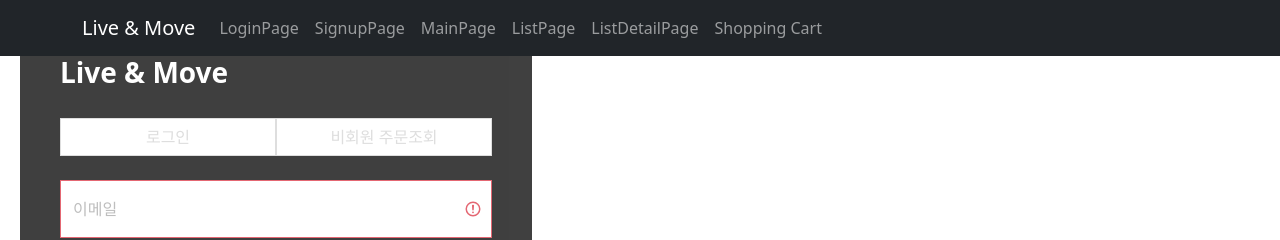
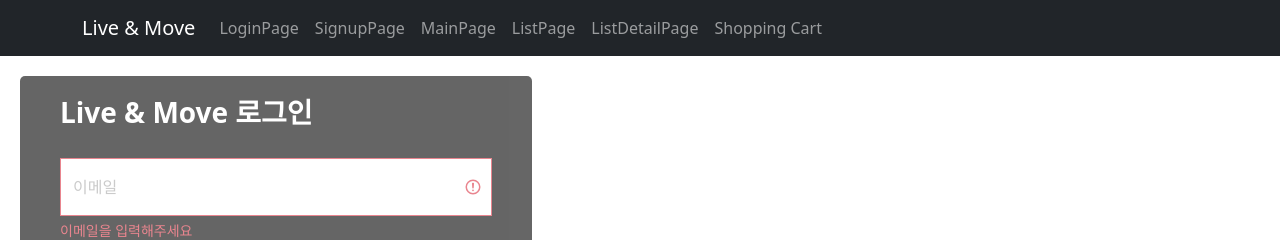
Before and after one commit to Live-Move/LM-React, a React (Create React App) app in the folder live-and-move/: page /user/login/test in a window 1280 px wide. Shown: the top 240 px of the page. Built offline with nearby package versions, Linux system fonts and the light colour scheme.

Commit message:
feat:[Login] Kakao social login

```diff
--- a/live-and-move/package.json
+++ b/live-and-move/package.json
@@ -6,11 +6,13 @@
     "@testing-library/jest-dom": "^5.17.0",
     "@testing-library/react": "^13.4.0",
     "@testing-library/user-event": "^13.5.0",
+    "axios": "^1.7.7",
     "bootstrap": "^5.3.3",
     "react": "^18.3.1",
     "react-bootstrap": "^2.10.4",
     "react-dom": "^18.3.1",
     "react-icons": "^5.3.0",
+    "react-kakao-login": "^2.1.1",
     "react-responsive": "^10.0.0",
     "react-router-dom": "^6.26.1",
     "react-scripts": "5.0.1",
--- a/live-and-move/src/Login/CSS/LoginCss.js
+++ b/live-and-move/src/Login/CSS/LoginCss.js
@@ -1,4 +1,5 @@
 import Button from "react-bootstrap/esm/Button";
+import KakaoLogin from "react-kakao-login";
 import styled from "styled-components";
 
 // LoginPage.jsx
@@ -12,16 +13,17 @@ export const FieldMessage = styled.h6`
 export const MainContainer = styled.div`
   display: flex;
   flex-direction: column;
-  background-color: ${(props) => props.bgColor};
-  opacity: 0.75;
+  background-color: ${(props) => props.bg_color};
+  border-radius: 5px;
+  opacity: 0.6;
   max-width: 650px;
   min-width: 450px;
   max-height: 940px;
   width: 40%;
   height: auto;
   color: white;
-  margin: 0px 20px 20px 20px;
-  padding: 0px 40px 12px 40px;
+  margin: 20px;
+  padding: 20px 40px 12px 40px;
   gap: 4px;
 `;
 
@@ -39,9 +41,9 @@ export const ButtonInLogin = styled(Button)`
   margin-bottom: 4px;
   border-radius: 0;
   width: 100%;
-  background-color: ${(props) => props.backColor};
-  border-color: ${(props) => props.borderColor};
-  color: ${(props) => props.fontColor};
+  background-color: ${(props) => props.bg_color};
+  border-color: ${(props) => props.border_color};
+  color: ${(props) => props.font_color};
   transition-duration: 0.25s;
 
   /* 마우스 호버 이벤트 */
@@ -52,11 +54,25 @@ export const ButtonInLogin = styled(Button)`
   }
 `;
 
+// LoginPage.jsx
 export const SpanCol = styled.span`
   margin-top: 8px;
   display: flex;
   flex-direction: columns;
   justify-content: center;
-  color: ${(props) => props.fontColor};
-  font-size: ${(props) => props.fontSize};
+  color: ${(props) => props.font_color};
+  font-size: ${(props) => props.font_size};
 `;
+
+// KakaoLogin
+export const KakaoLoginButton = styled(KakaoLogin)`
+  margin: 4px;
+  width: 100%;
+  transition-duration: 0.3s;
+
+  /* 마우스 호버 이벤트 */
+  &:hover {
+    font-weight: bold;
+    opacity: 0.7;
+  }
+`;
--- a/live-and-move/src/Login/LoginPage.jsx
+++ b/live-and-move/src/Login/LoginPage.jsx
@@ -64,27 +64,8 @@ function LoginPage(props) {
   ];
 
   return (
-    <MainContainer bgColor="black">
-      <h3 className="fw-bold mb-4">Live & Move</h3>
-
-      <ButtonGroup className="mb-3">
-        {[{ title: "로그인" }, { title: "비회원 주문조회" }].map(
-          ({ title }, index) => {
-            return (
-              <Col xs={6}>
-                <ButtonInLogin
-                  key={title + index}
-                  backColor={"#FFFFFF"}
-                  borderColor={"lightgray"}
-                  fontColor={"lightgray"}
-                >
-                  {title}
-                </ButtonInLogin>
-              </Col>
-            );
-          }
-        )}
-      </ButtonGroup>
+    <MainContainer bg_color="black">
+      <h3 className="fw-bold mb-4">Live & Move 로그인</h3>
 
       <Form onSubmit={handleSubmit}>
         {FormDatas.map(({ label, value, type, onChange, message }, index) => {
@@ -103,6 +84,7 @@ function LoginPage(props) {
                 placeholder=""
                 required
                 isInvalid={value === ""}
+                isValid={value.length > 0}
               />
               {isValidMessage(message)}
             </FloatingLabel>
@@ -111,9 +93,9 @@ function LoginPage(props) {
         <Form.Check label="아이디 저장하기" className="mb-3" />
         {/* 로그인 버튼 */}
         <ButtonInLogin
-          backColor={"lightgray"}
-          borderColor={"lightgray"}
-          fontColor={"white"}
+          bg_color={"lightgray"}
+          border_color={"lightgray"}
+          font_color={"white"}
           type="submit"
         >
           로그인
@@ -138,16 +120,16 @@ function LoginPage(props) {
         </ALink>
       </span>
 
-      <SpanCol fontSize="13px" fontColor="darkgrey">
+      <SpanCol font_size="13px" font_color="darkgrey">
         로그인이 어려우신가요?
       </SpanCol>
-      <SpanCol fontSize="16px" fontColor="lightgrey">
+      <SpanCol font_size="16px" font_color="lightgrey">
         고객센터
       </SpanCol>
       <div
         style={{ backgroundColor: "lightgray", width: "100%", height: "1px" }}
       />
-      <SpanCol fontSize="15px" fontColor="lightgrey">
+      <SpanCol font_size="15px" font_color="lightgrey">
         사업자 회원가입
       </SpanCol>
     </MainContainer>
--- /dev/null
+++ b/live-and-move/src/Login/Social/Kakao/KakaoLoginPage.jsx
@@ -0,0 +1,26 @@
+import React from "react";
+import { JS_SDK_KEY } from "./LM_key";
+import { KakaoLoginButton } from "../../CSS/LoginCss";
+
+function KakaoLoginPage(props) {
+  const kakaoOnSuccess = async (data) => {
+    console.log(`[ user data ]`);
+    console.log(data.profile);
+    const idToken = data.response.access_token; // 엑세스 토큰 백엔드로 전달
+    console.log(`[ idToken ] >> ${idToken}`);
+  };
+  const kakaoOnFailure = (error) => {
+    console.log(error);
+  };
+  return (
+    <>
+      <KakaoLoginButton
+        token={JS_SDK_KEY}
+        onSuccess={kakaoOnSuccess}
+        onFail={kakaoOnFailure}
+      />
+    </>
+  );
+}
+
+export default KakaoLoginPage;
--- a/live-and-move/src/Route/RouteDef.jsx
+++ b/live-and-move/src/Route/RouteDef.jsx
@@ -7,8 +7,13 @@ import SignupMain from "../Signup/SignupMain";
 import SignupPage from "../Signup/SignupPage";
 import ListDetailpage from "../ListDetail/ListDetailpage";
 import Cart from "../Cart/Cart";
+import KakaoLoginPage from "../Login/Social/Kakao/KakaoLoginPage";
 
 const MainScreens = {
+  SocialLogin: {
+    path: "/user/social/kakao",
+    element: <KakaoLoginPage />,
+  },
   Login: {
     path: "/user/login",
     element: <LoginMain />,
```
Also changed, not shown: 2 other files (tests, documents, lock files or other folders).
